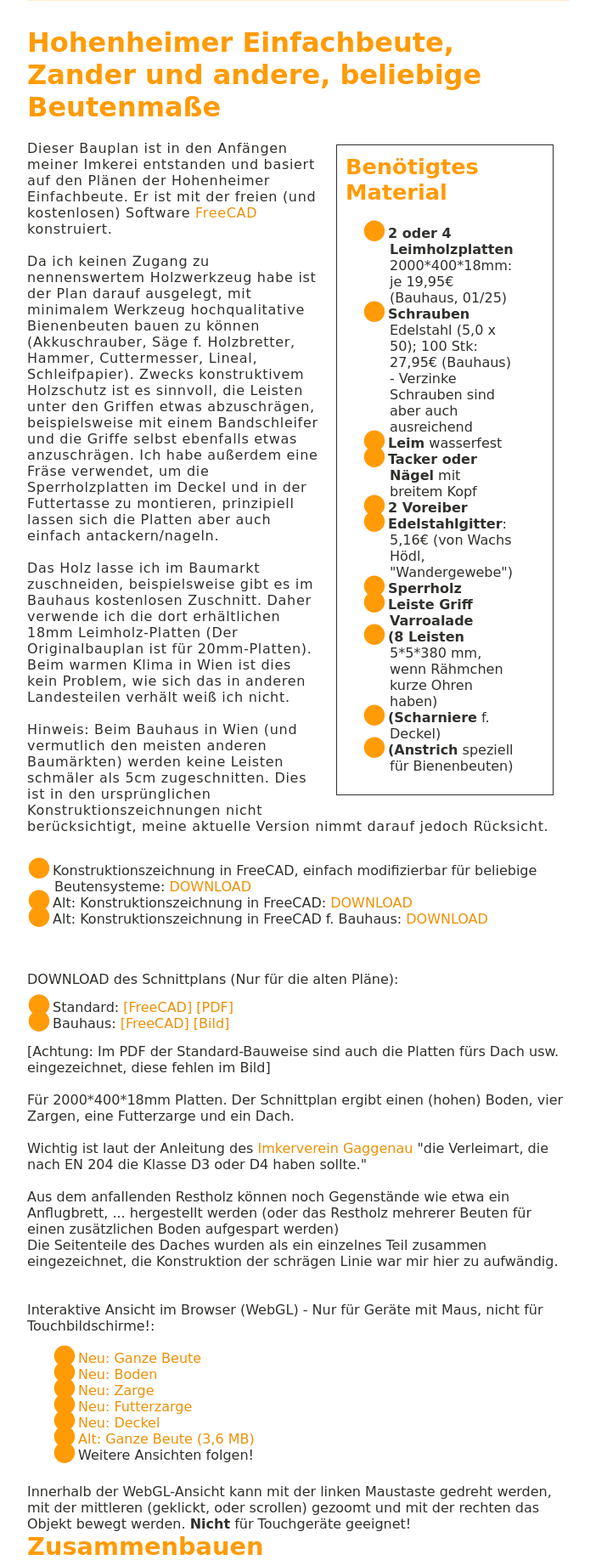
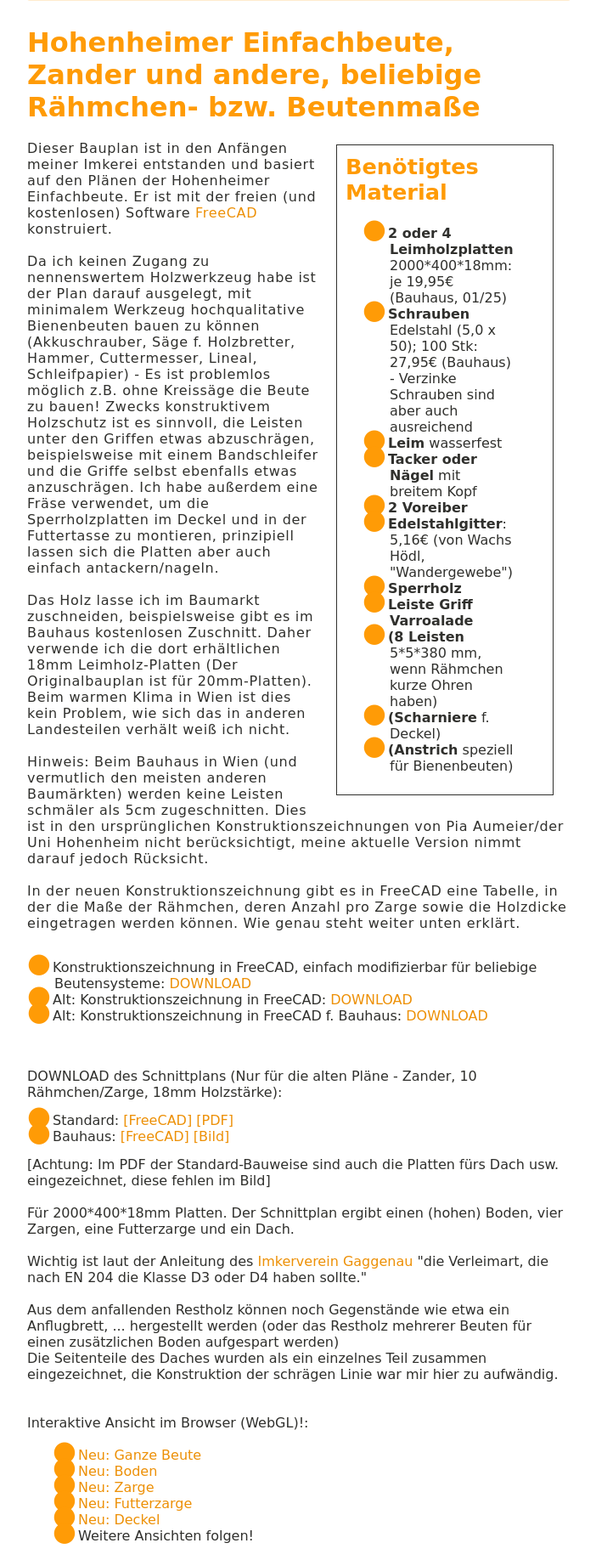
Before and after one commit to HNieme/imkerei.wien, a PHP site: page /anleitungen/beute/hohenheimer-einfachbeute-18mmLeimholz/ in a window 1280 px wide. Shown: the part 449-2285 px from the top of the page at 85% size, without its empty margins (288-990 px from the left). Run offline with PHP 8.4, Linux system fonts and the light colour scheme; some libraries are stand-ins or nearby versions; some web fonts are replaced.

Commit message:
Updated Hohenheimer Einfachbeute Anleitung

```diff
--- a/anleitungen/beute/hohenheimer-einfachbeute-18mmLeimholz/index.php
+++ b/anleitungen/beute/hohenheimer-einfachbeute-18mmLeimholz/index.php
@@ -1,7 +1,7 @@
 		<?php
 			include "../../../assets/template/head/head.php";
 		?>
-					<h1>Hohenheimer Einfachbeute, Zander und andere, beliebige Beutenmaße</h1>
+					<h1>Hohenheimer Einfachbeute, Zander und andere, beliebige Rähmchen- bzw. Beutenmaße</h1>
 					<aside>
 						<h3>Benötigtes Material</h3>
 						<ul style="margin: 10px 0 0 20px;">
@@ -22,14 +22,16 @@
 					<p>
 					    Dieser Bauplan ist in den Anfängen meiner Imkerei entstanden und basiert auf den Plänen der Hohenheimer Einfachbeute. Er ist mit der freien (und kostenlosen) Software <a href="http://www.freecadweb.org/" target="_blank">FreeCAD</a> konstruiert.
 					    <br /><br />
-					    Da ich keinen Zugang zu nennenswertem Holzwerkzeug habe ist der Plan darauf ausgelegt, mit minimalem Werkzeug hochqualitative Bienenbeuten bauen zu können (Akkuschrauber, Säge f. Holzbretter, Hammer, Cuttermesser, Lineal, Schleifpapier).
+					    Da ich keinen Zugang zu nennenswertem Holzwerkzeug habe ist der Plan darauf ausgelegt, mit minimalem Werkzeug hochqualitative Bienenbeuten bauen zu können (Akkuschrauber, Säge f. Holzbretter, Hammer, Cuttermesser, Lineal, Schleifpapier) - Es ist problemlos möglich z.B. ohne Kreissäge die Beute zu bauen!
 					    Zwecks konstruktivem Holzschutz ist es sinnvoll, die Leisten unter den Griffen etwas abzuschrägen, beispielsweise mit einem Bandschleifer und die Griffe selbst ebenfalls etwas anzuschrägen.
 					    Ich habe außerdem eine Fräse verwendet, um die Sperrholzplatten im Deckel und in der Futtertasse zu montieren, prinzipiell lassen sich die Platten aber auch einfach antackern/nageln.
 					    <br /><br />
 						Das Holz lasse ich im Baumarkt zuschneiden, beispielsweise gibt es im Bauhaus kostenlosen Zuschnitt. Daher verwende ich die dort erhältlichen 18mm Leimholz-Platten (Der Originalbauplan ist für 20mm-Platten).
 						Beim warmen Klima in Wien ist dies kein Problem, wie sich das in anderen Landesteilen verhält weiß ich nicht.
 						<br /><br />
-						Hinweis: Beim Bauhaus in Wien (und vermutlich den meisten anderen Baumärkten) werden keine Leisten schmäler als 5cm zugeschnitten. Dies ist in den ursprünglichen Konstruktionszeichnungen nicht berücksichtigt, meine aktuelle Version nimmt darauf jedoch Rücksicht.
+						Hinweis: Beim Bauhaus in Wien (und vermutlich den meisten anderen Baumärkten) werden keine Leisten schmäler als 5cm zugeschnitten. Dies ist in den ursprünglichen Konstruktionszeichnungen von Pia Aumeier/der Uni Hohenheim nicht berücksichtigt, meine aktuelle Version nimmt darauf jedoch Rücksicht.
+						<br /><br />
+						In der neuen Konstruktionszeichnung gibt es in FreeCAD eine Tabelle, in der die Maße der Rähmchen, deren Anzahl pro Zarge sowie die Holzdicke eingetragen werden können. Wie genau steht weiter unten erklärt.
 						<br /><br />
 						<ul>
 							<li>Konstruktionszeichnung in FreeCAD, einfach modifizierbar für beliebige Beutensysteme: <a href="cad/Konstruktion-Hohenheimer-Einfachbeute-2025_03_01.fcstd">DOWNLOAD</a></li>
@@ -37,7 +39,7 @@
 							<li>Alt: Konstruktionszeichnung in FreeCAD f. Bauhaus: <a href="cad/Hohenheimer_Einfachbeute_Bauhaus_2018_05_31.fcstd">DOWNLOAD</a></li>
 						</ul>
 						<br /><br />
-						DOWNLOAD des Schnittplans (Nur für die alten Pläne):
+						DOWNLOAD des Schnittplans (Nur für die alten Pläne - Zander, 10 Rähmchen/Zarge, 18mm Holzstärke):
 						<ul>
 							<li>Standard: <a href="cad/Schnittplan.fcstd">[FreeCAD]</a>  <a href="cad/Schnittplan.pdf">[PDF]</a></li>
 							<li>Bauhaus: <a href="cad/Schnittplan_Hohenheimer_Einfachbeute_Bauhaus.fcstd">[FreeCAD]</a>  <a href="cad/Schnittplan_Hohenheimer_Einfachbeute_Bauhaus_4_Bretter.png">[Bild]</a></li>
@@ -54,21 +56,22 @@
 						<br />
 						<br /><br />
 
-						Interaktive Ansicht im Browser (WebGL) - Nur für Geräte mit Maus, nicht für Touchbildschirme!:
+						Interaktive Ansicht im Browser (WebGL)!:
 						<ul style="margin: 5px 0 10px 30px;">
 							<li><a href="Ansicht_Voll_2025.html">Neu: Ganze Beute</a></li>
 							<li><a href="Ansicht_Boden_2025.html">Neu: Boden</a></li>
 							<li><a href="Ansicht_Zarge_2025.html">Neu: Zarge</a></li>
 							<li><a href="Ansicht_Futterzarge_2025.html">Neu: Futterzarge</a></li>
 							<li><a href="Ansicht_Deckel_2025.html">Neu: Deckel</a></li>
-							<li><a href="Ansicht1.html">Alt: Ganze Beute (3,6 MB)</a></li>
+
 
 							<li>Weitere Ansichten folgen!</li>
 						</ul>
-						Innerhalb der WebGL-Ansicht kann mit der linken Maustaste gedreht werden, mit der mittleren (geklickt, oder scrollen) gezoomt und mit der rechten das Objekt bewegt werden. <b>Nicht</b> für Touchgeräte geeignet!
+						Innerhalb der WebGL-Ansicht kann mit der linken Maustaste gedreht werden, mit der mittleren (geklickt, oder scrollen) gezoomt und mit der rechten das Objekt bewegt werden.
 
-						<h2>Zusammenbauen</h2>
-						Zusammenstellen des Bauplans: Bei der herunterladbaren FreeCAD-Datei gibt es eine Tabelle, in der die Holzdicke, Anzahl und Maße der Rähmchen (<a href="https://de.wikipedia.org/wiki/R%C3%A4hmchen#/media/Datei:Frame_dimensions_modern.png">siehe Skizze</a> ) eingetragen werden können - Die Konstruktionszeichnung passt sich dann automatisch diesen Werten an.
+						<h2>Erstellen des Bauplans</h2>
+						Bei der neuen herunterladbaren FreeCAD-Datei gibt es eine Tabelle, in der die Holzdicke, Anzahl und Maße der Rähmchen (<a href="https://de.wikipedia.org/wiki/R%C3%A4hmchen#/media/Datei:Frame_dimensions_modern.png">siehe Skizze</a> ) eingetragen werden können - Die Konstruktionszeichnung passt sich dann automatisch diesen Werten an.
+						So kommt man ganz einfach zu einer Beute für das eigene Rähmchenmaß und verfügbare Holz.
 
 						<img src="img/Freecad_Tabelle.png" alt="Tabelle in FreeCAD Datei" class="img-fullwidth">
 
@@ -77,7 +80,7 @@
 						Für manche komplizierteren Bauteile funktioniert das nicht, in diesen Fällen lassen sich die Dimensionen aber anhand der Bauteile rundherum leicht herausfinden.
 						Achtung: Die Holzmaserung sollte immer längs der Bauteile gehen, niemals quer - egal wie diese im Bauplan angeordnet sind.
 
-						<img src="img/Freecad_Bauteilinfos" alt="Bauteilinfos in FreeCAD Datei" class="img-fullwidth">
+						<img src="img/Freecad_Bauteilinfos.png" alt="Bauteilinfos in FreeCAD Datei" class="img-fullwidth">
 
 
 
```
